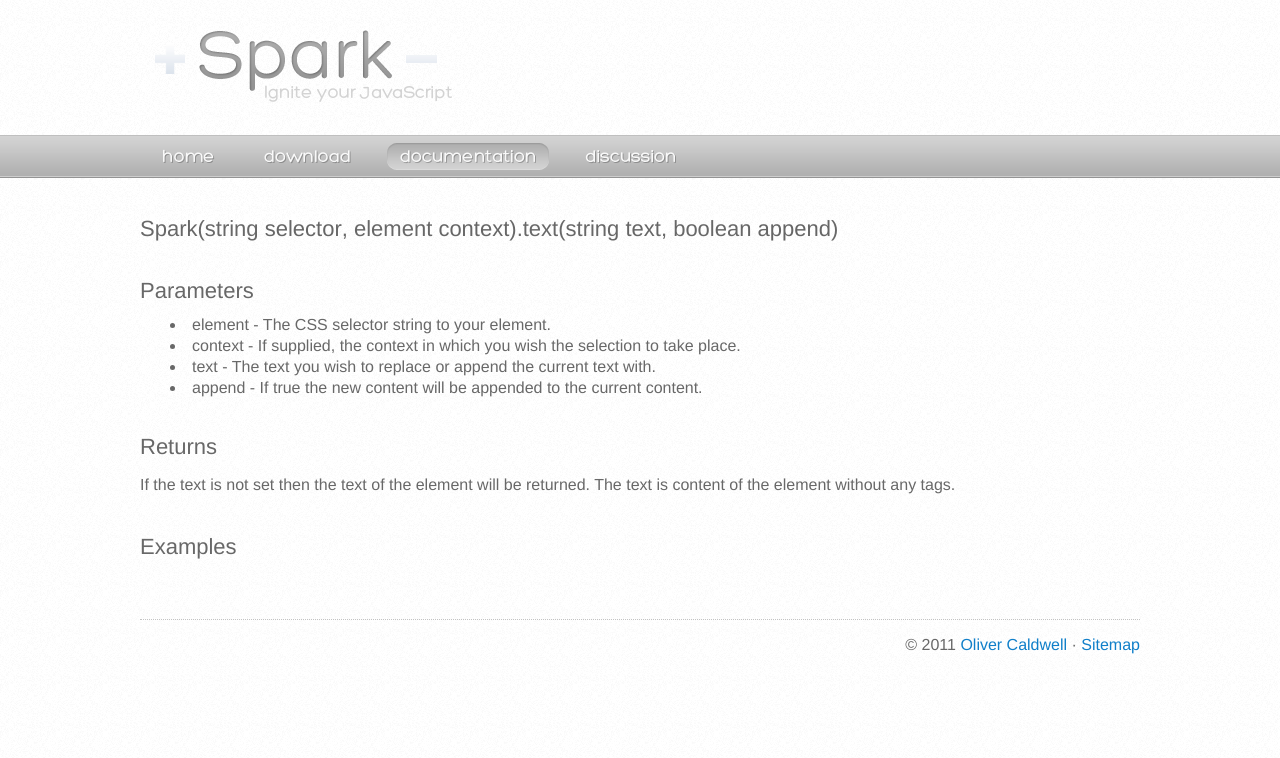
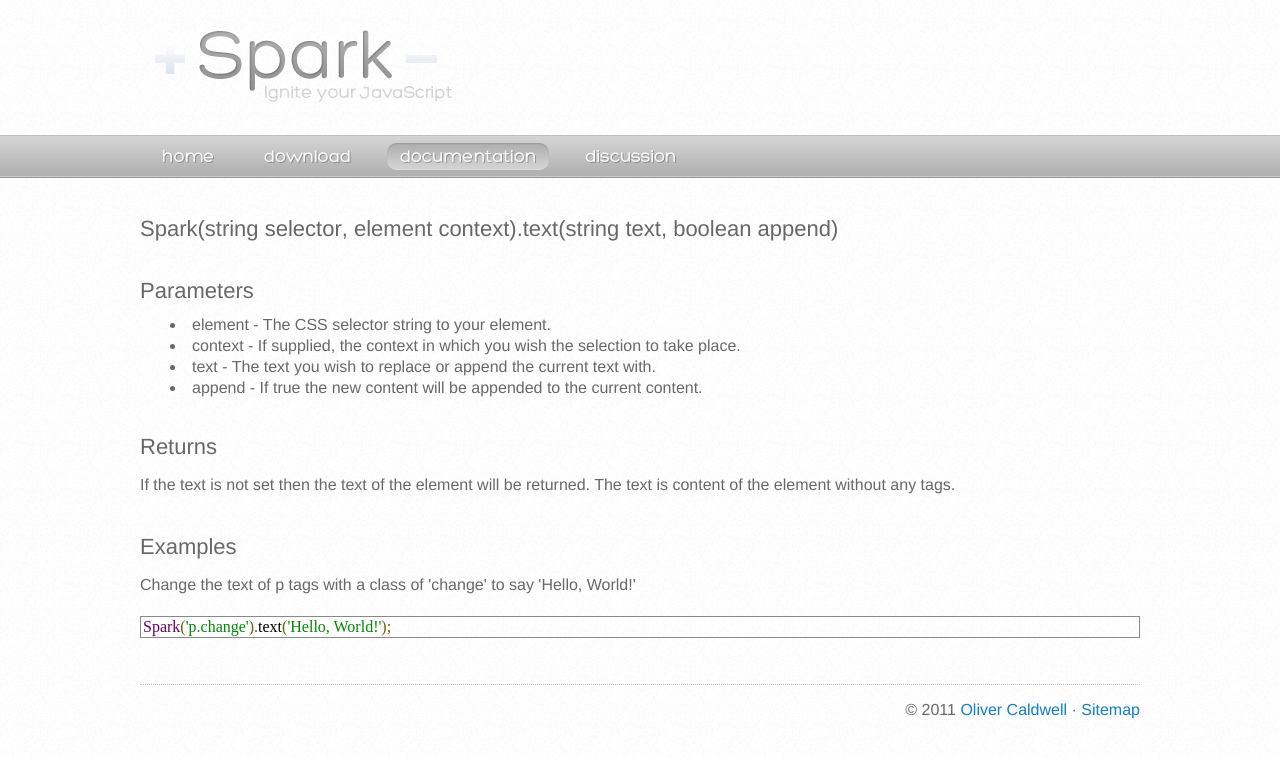
Before and after one commit to Olical/sparkjs.co.uk, a Jekyll site: the page built from _posts/2011-03-10-text.html, in a window 1280 px wide. Shown: the top 758 px of the page. Built offline with Jekyll 4.4.1, drawn with Linux system fonts in a browser that asks for light colours; Markdown is read by kramdown in place of the engine named in the settings; comment, search, counter and statistics services are not loaded.

Commit message:
Added an example to the text doc

```diff
--- a/_posts/2011-03-10-text.html
+++ b/_posts/2011-03-10-text.html
@@ -19,3 +19,8 @@ categories: documentation
 <p>If the text is not set then the text of the element will be returned. The text is content of the element without any tags.</p>
 
 <h3>Examples</h3>
+
+<p>Change the text of p tags with a class of 'change' to say 'Hello, World!'</p>
+<pre class='prettyprint lang-js'>
+Spark('p.change').text('Hello, World!');
+</pre>
```
